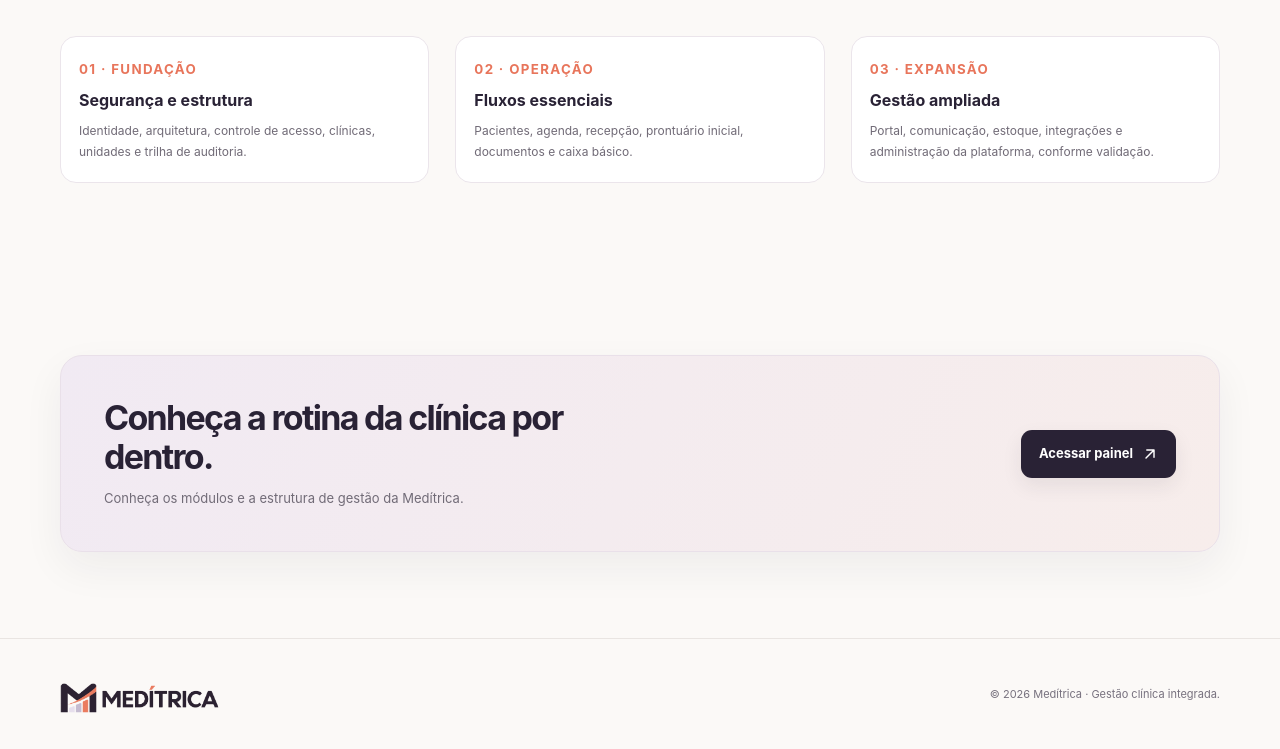
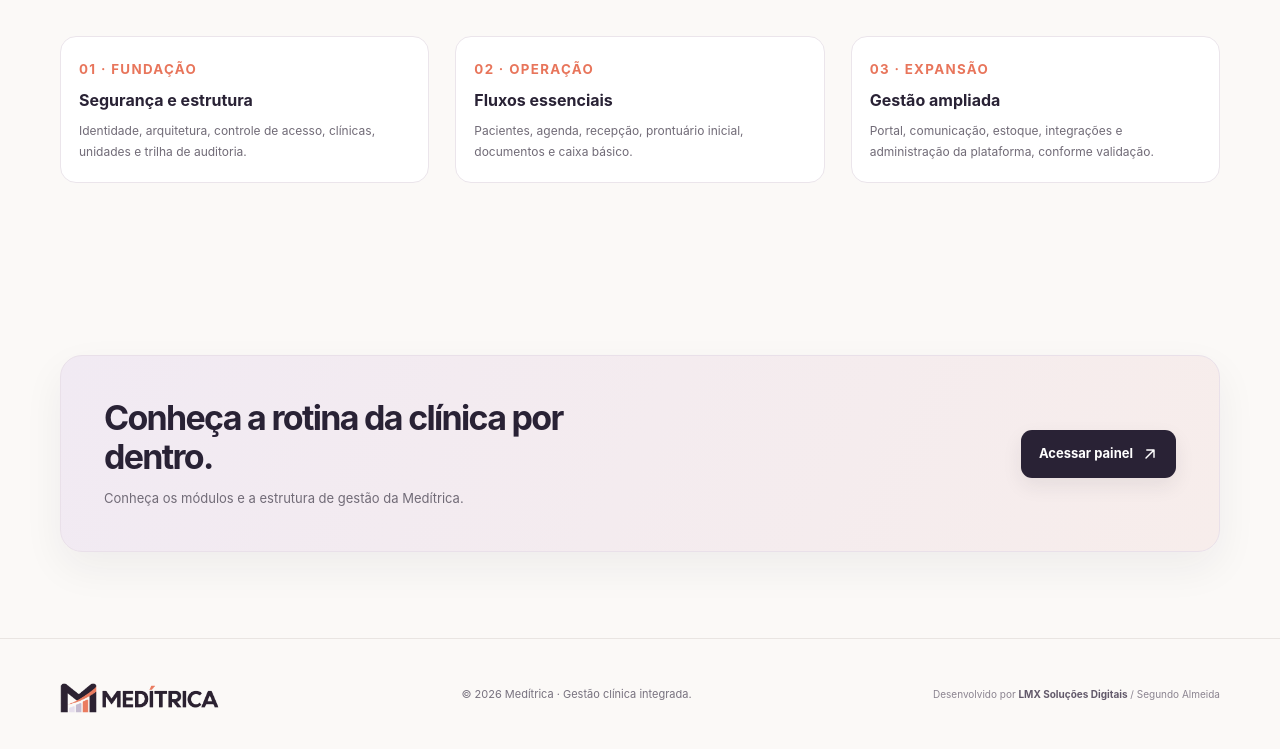
Before and after one commit to Salmeida-webdev/meditrica, a plain HTML site: page index.html in a window 1280 px wide. Shown: the part 2245-2994 px from the top of the page. Drawn offline with Linux system fonts and the light colour scheme.

Commit message:
Add LMX developer credit to landing footer

```diff
--- a/index.html
+++ b/index.html
@@ -131,7 +131,7 @@
     .icon{box-shadow:inset 0 0 0 1px rgba(101,83,111,.06)}.icon svg{width:21px;height:21px;fill:none;stroke:currentColor;stroke-width:1.7;stroke-linecap:round;stroke-linejoin:round}
     .signal{margin-bottom:36px}.features{background:linear-gradient(180deg,#fff 0%,#fbf9f7 100%)}.card{box-shadow:0 8px 24px rgba(41,34,53,.035)}
     .band{background:linear-gradient(115deg,#292235 0%,#362b43 100%)}.band .eyebrow{background:#403448;color:#ffc2ad}
-    .cta{border:1px solid #e9e0e9;box-shadow:0 16px 42px rgba(41,34,53,.06)}footer .brand{width:160px;height:54px}
+    .cta{border:1px solid #e9e0e9;box-shadow:0 16px 42px rgba(41,34,53,.06)}footer .brand{width:160px;height:54px}.developer-credit{font-size:10px;color:#8b8490}.developer-credit strong{font-weight:650;color:#62596a}
     #nl-badge-frame,iframe#nl-badge-frame{display:none!important;visibility:hidden!important}
     main{overflow-x:clip}
     @media(max-width:940px){.top{height:78px}}
@@ -181,7 +181,7 @@
   <section id="jornada"><div class="wrap"><div class="section-head"><span class="eyebrow">Construção por etapas</span><h2>Começar com uma base sólida.</h2><p>O desenvolvimento avança por fluxos completos, com validação antes de ampliar escopo.</p></div><div class="steps"><article class="step"><small>01 · FUNDAÇÃO</small><h3>Segurança e estrutura</h3><p>Identidade, arquitetura, controle de acesso, clínicas, unidades e trilha de auditoria.</p></article><article class="step"><small>02 · OPERAÇÃO</small><h3>Fluxos essenciais</h3><p>Pacientes, agenda, recepção, prontuário inicial, documentos e caixa básico.</p></article><article class="step"><small>03 · EXPANSÃO</small><h3>Gestão ampliada</h3><p>Portal, comunicação, estoque, integrações e administração da plataforma, conforme validação.</p></article></div></div></section>
   <section id="contato"><div class="wrap cta"><div><h2>Conheça a rotina da clínica por dentro.</h2><p>Conheça os módulos e a estrutura de gestão da Medítrica.</p></div><a class="btn" href="/login">Acessar painel <svg class="btn-arrow" aria-hidden="true" viewBox="0 0 20 20"><path d="M5 15 15 5M6 5h9v9"/></svg></a></div></section>
 </main>
-<footer><div class="wrap foot"><a class="brand" href="#" aria-label="Medítrica, início"><img src="/assets/meditrica-logo.png" alt="Medítrica" width="2077" height="494"></a><span>© 2026 Medítrica · Gestão clínica integrada.</span></div></footer>
+<footer><div class="wrap foot"><a class="brand" href="#" aria-label="Medítrica, início"><img src="/assets/meditrica-logo.png" alt="Medítrica" width="2077" height="494"></a><span>© 2026 Medítrica · Gestão clínica integrada.</span><span class="developer-credit">Desenvolvido por <strong>LMX Soluções Digitais</strong> / Segundo Almeida</span></div></footer>
 <script>
   const menu=document.querySelector("#menu"),nav=document.querySelector("#nav");
   const setMenu=open=>{const wasOpen=nav.classList.contains("open");nav.classList.toggle("open",open);menu.setAttribute("aria-expanded",String(open));menu.setAttribute("aria-label",open?"Fechar menu":"Abrir menu");if(open)nav.querySelector("a")?.focus();else if(wasOpen)menu.focus()};
```
